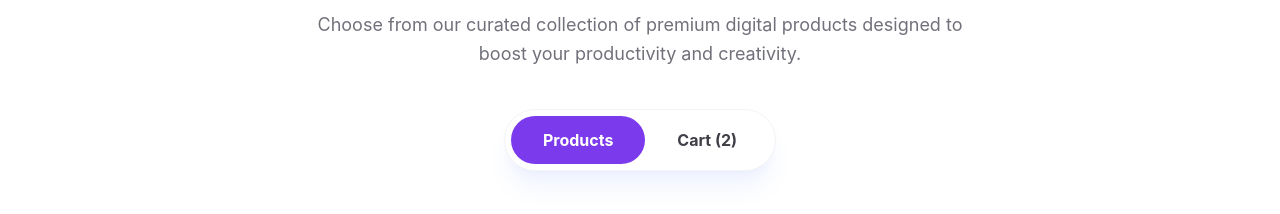
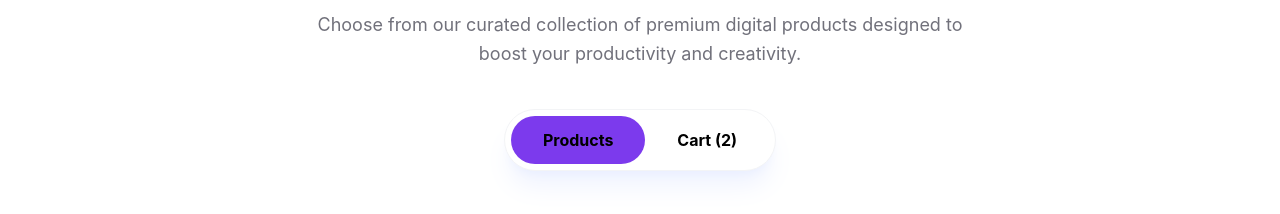
Before and after one commit to Bakir-Bhuyain/landing_page_with_react, a React (Vite) app: page / in a window 1280 px wide. Shown: the part 1108-1322 px from the top of the page. Built offline with nearby package versions, Linux system fonts and the light colour scheme.

Commit message:
button toggled successfully

```diff
--- a/src/App.jsx
+++ b/src/App.jsx
@@ -13,18 +13,18 @@ import Subscription from './components/subscription/Subscription'
 
 function App() {
 
-  const fetchedCardInfo = async() =>{
+  const fetchedCardInfo = async () => {
     const res = await fetch('/Features.json');
     return res.json();
   }
+  const promiseCardInfo = fetchedCardInfo();
 
-const promiseCardInfo = fetchedCardInfo();
 
   return (
     <>
-      <Navbar/>
-      <Banner/>
-      <State/>
+      <Navbar />
+      <Banner />
+      <State />
       <DigitalTools/>
 
       <Suspense fallback={<span className="$$loading $$loading-spinner $$loading-xl"></span>}>
@@ -32,10 +32,10 @@ const promiseCardInfo = fetchedCardInfo();
       </Suspense>
 
 
-      <GetStarted/>
-      <Subscription/>
-      <Transform/>
-      <Footer/>
+      <GetStarted />
+      <Subscription />
+      <Transform />
+      <Footer />
     </>
   )
 }
--- a/src/components/digitalTools/DigitalTools.jsx
+++ b/src/components/digitalTools/DigitalTools.jsx
@@ -1,32 +1,32 @@
-import React from 'react';
+import React, { useState } from 'react';
 
 const DigitalTools = () => {
+      const handleCartClick = () => {
+            console.log('click cart', carts)
+      }
+      const [carts, setCarts] = useState("products");
+      console.log(carts, "this is the carts item");
       return (
             <section className="w-full bg-white py-20">
-                  {/* Centered content limited to 1450px */}
+
                   <div className="max-w-[1450px] mx-auto px-6 text-center">
 
-                        {/* Heading */}
                         <h2 className="text-4xl md:text-5xl font-extrabold text-zinc-900 mb-4">
                               Premium Digital Tools
                         </h2>
 
-                        {/* Subheading */}
                         <p className="text-zinc-500 text-lg max-w-2xl mx-auto mb-10 leading-relaxed">
                               Choose from our curated collection of premium digital products designed
                               to boost your productivity and creativity.
                         </p>
 
-                        {/* The Switcher / Button Group */}
                         <div className="inline-flex items-center bg-white border border-gray-100 p-1.5 rounded-full shadow-xl shadow-indigo-100/50">
 
-                              {/* Active State (Products) */}
-                              <button className="bg-[#7c3aed] text-white px-8 py-3 rounded-full font-bold text-sm md:text-base transition-all hover:bg-[#6d28d9]">
+                              <button onClick={() => setCarts("products")} className={`${carts === "products" ? "bg-[#7c3aed]" : "bg-white" }  text-black px-8 py-3 rounded-full font-bold text-sm md:text-base transition-all hover:bg-[#6d28d9]`}>
                                     Products
                               </button>
 
-                              {/* Inactive State (Cart) */}
-                              <button className="text-zinc-700 px-8 py-3 rounded-full font-bold text-sm md:text-base transition-all hover:text-[#7c3aed]">
+                              <button onClick={() => setCarts("cart")} className={`${carts === "cart" ? "bg-[#7c3aed]" : "bg-white"}  text-black px-8 py-3 rounded-full font-bold text-sm md:text-base transition-all `}>
                                     Cart (2)
                               </button>
 
```
